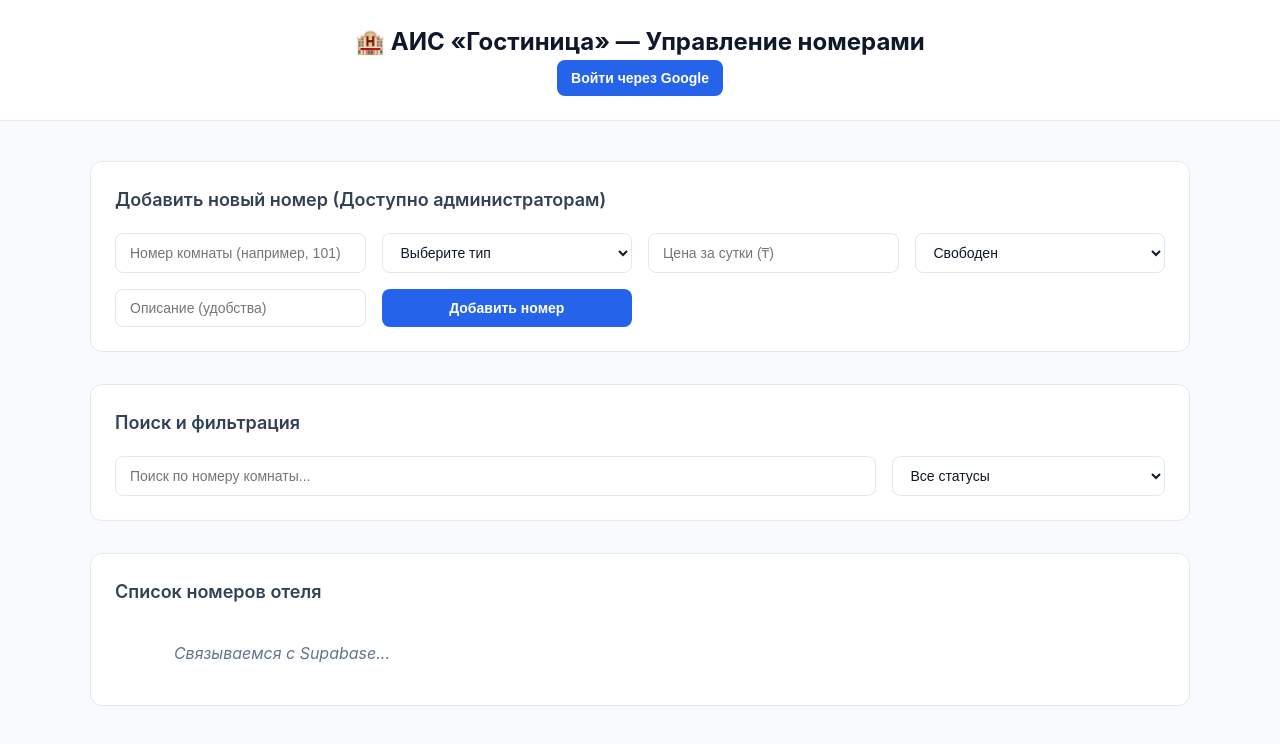
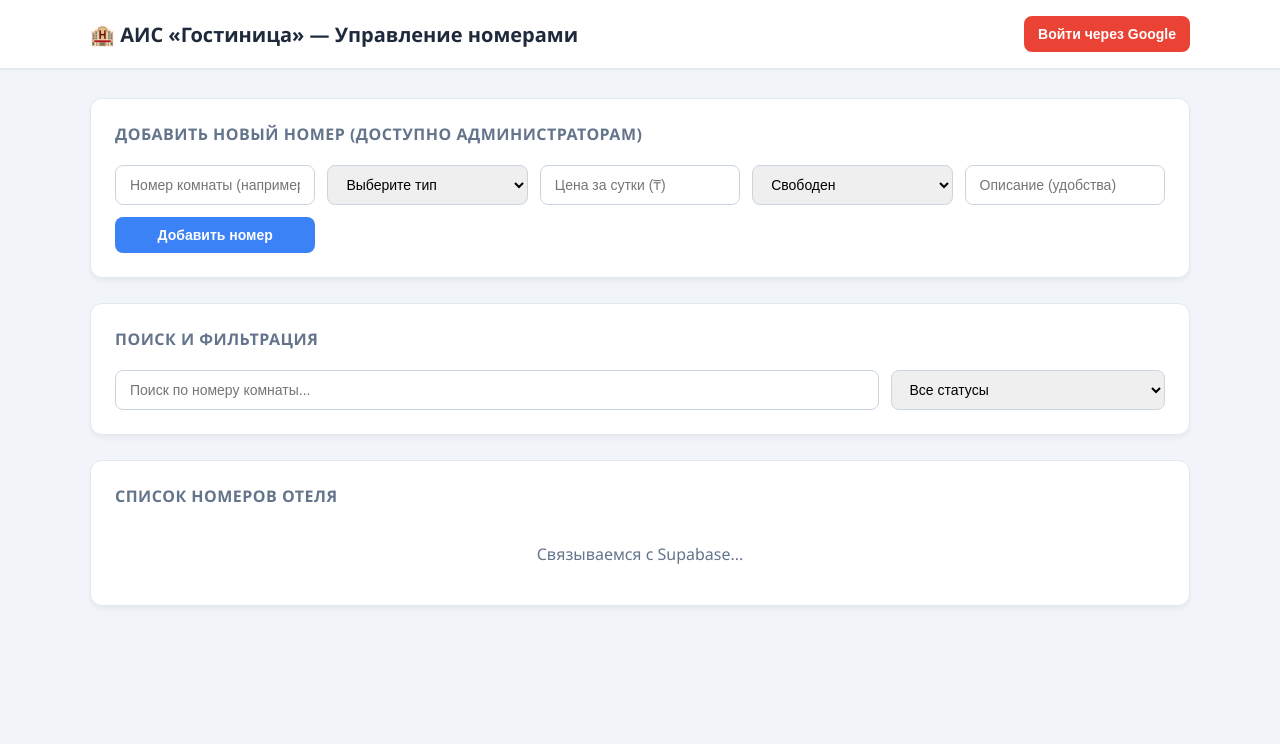
Before and after one commit to Petrosyan1488/hotel-ais1, a plain HTML site: page index.html in a window 1280 px wide. Drawn offline with nearby package versions, Linux system fonts and the light colour scheme.

Commit message:
Update style.css

```diff
--- a/style.css
+++ b/style.css
@@ -1,60 +1,69 @@
 :root {
-    --primary: #2563eb;
-    --primary-hover: #1d4ed8;
-    --bg: #f8fafc;
+    --primary: #3b82f6;
+    --primary-hover: #2563eb;
+    --bg: #f1f5f9;
     --card-bg: #ffffff;
-    --text: #0f172a;
-    --border: #e2e8f0;
+    --text: #1e293b;
+    --border: #cbd5e1;
 }
 
 body {
-    font-family: -apple-system, BlinkMacSystemFont, "Segoe UI", Roboto, Helvetica, Arial, sans-serif;
+    font-family: 'Segoe UI', system-ui, sans-serif;
     background-color: var(--bg);
     color: var(--text);
     margin: 0;
     padding: 0;
-    line-height: 1.5;
 }
 
 header {
     background-color: var(--card-bg);
-    padding: 24px;
-    text-align: center;
-    border-bottom: 1px solid var(--border);
+    padding: 16px 24px;
+    box-shadow: 0 1px 3px rgba(0,0,0,0.1);
+}
+
+.header-container {
+    max-width: 1100px;
+    margin: 0 auto;
+    display: flex;
+    justify-content: space-between;
+    align-items: center;
+    flex-wrap: wrap;
+    gap: 15px;
 }
 
 header h1 {
     margin: 0;
-    font-size: 24px;
-    font-weight: 700;
+    font-size: 20px;
 }
 
 .container {
     max-width: 1100px;
-    margin: 40px auto;
-    padding: 0 24px;
+    margin: 30px auto;
+    padding: 0 20px;
 }
 
 section {
     background: var(--card-bg);
     padding: 24px;
     border-radius: 12px;
-    border: 1px solid var(--border);
-    margin-bottom: 32px;
+    box-shadow: 0 4px 6px -1px rgba(0,0,0,0.05);
+    margin-bottom: 25px;
+    border: 1px solid #e2e8f0;
 }
 
 section h2 {
     margin-top: 0;
-    font-size: 18px;
+    font-size: 16px;
+    color: #64748b;
+    text-transform: uppercase;
+    letter-spacing: 0.5px;
     margin-bottom: 20px;
-    font-weight: 600;
-    color: #334155;
 }
 
 form {
     display: grid;
-    grid-template-columns: repeat(auto-fit, minmax(220px, 1fr));
-    gap: 16px;
+    grid-template-columns: repeat(auto-fit, minmax(180px, 1fr));
+    gap: 12px;
 }
 
 input, select, button {
@@ -62,15 +71,11 @@ input, select, button {
     border: 1px solid var(--border);
     border-radius: 8px;
     font-size: 14px;
-    background: #fff;
-    color: var(--text);
-    box-sizing: border-box;
 }
 
 input:focus, select:focus {
     outline: none;
     border-color: var(--primary);
-    box-shadow: 0 0 0 3px rgba(37, 99, 243, 0.1);
 }
 
 .btn {
@@ -79,56 +84,39 @@ input:focus, select:focus {
     border: none;
     font-weight: 600;
     cursor: pointer;
-    transition: background 0.2s;
+    transition: all 0.2s;
 }
 
 .btn:hover {
     background-color: var(--primary-hover);
 }
 
+.google-btn {
+    background-color: #ea4335;
+}
+.google-btn:hover {
+    background-color: #d33828;
+}
+
 .filters {
     display: flex;
-    gap: 16px;
+    gap: 12px;
 }
-
-.filters input {
-    flex: 3;
-}
-
-.filters select {
-    flex: 1;
-}
+.filters input { flex: 3; }
+.filters select { flex: 1; }
 
 .rooms-grid {
     display: grid;
-    grid-template-columns: repeat(auto-fill, minmax(300px, 1fr));
-    gap: 24px;
+    grid-template-columns: repeat(auto-fill, minmax(280px, 1fr));
+    gap: 20px;
 }
 
 .room-card {
-    border: 1px solid var(--border);
+    border: 1px solid #e2e8f0;
     border-radius: 12px;
     padding: 20px;
     background: var(--card-bg);
     position: relative;
-    box-shadow: 0 1px 3px rgba(0,0,0,0.02);
-    transition: transform 0.2s, box-shadow 0.2s;
-}
-
-.room-card:hover {
-    transform: translateY(-2px);
-    box-shadow: 0 4px 12px rgba(0,0,0,0.05);
-}
-
-.room-card h3 {
-    margin: 0 0 12px 0;
-    font-size: 20px;
-}
-
-.room-card p {
-    margin: 6px 0;
-    font-size: 14px;
-    color: #475569;
 }
 
 .room-badge {
@@ -138,15 +126,15 @@ input:focus, select:focus {
     padding: 4px 10px;
     border-radius: 20px;
     font-size: 12px;
-    font-weight: 600;
+    font-weight: bold;
 }
 
-.status-свободен { background: #f0fdf4; color: #166534; border: 1px solid #bbf7d0; }
-.status-занят { background: #fef2f2; color: #991b1b; border: 1px solid #fee2e2; }
-.status-на-уборке { background: #fffbeb; color: #92400e; border: 1px solid #fef3c7; }
+.status-свободен { background: #d1fae5; color: #065f46; }
+.status-занят { background: #fee2e2; color: #991b1b; }
+.status-на-уборке { background: #fef3c7; color: #92400e; }
 
 .loading {
     text-align: center;
+    grid-column: 1 / -1;
     color: #64748b;
-    font-style: italic;
 }
```
